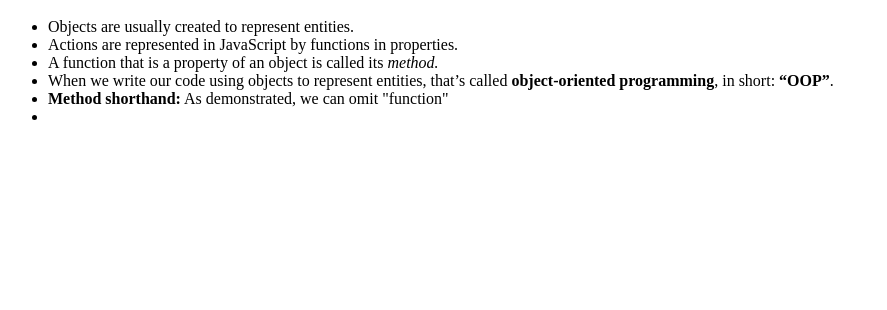
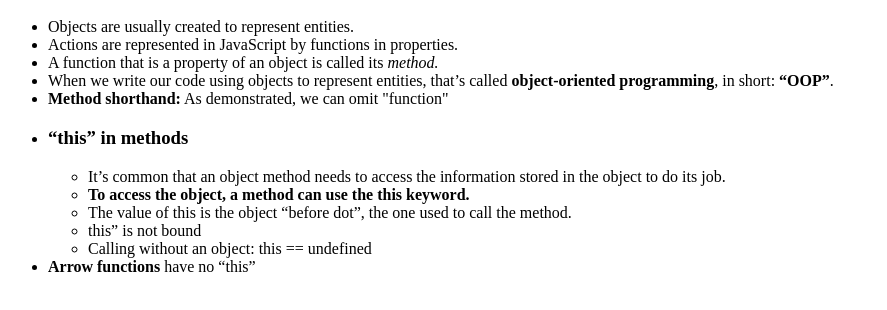
Before and after one commit to yugmani/js-this-info, a website: page index.html in a window 1280 px wide. Shown: the part 48-358 px from the top of the page, without its empty margins (0-887 px from the left). Drawn offline with Linux system fonts and the light colour scheme.

Commit message:
“this” in methods

```diff
--- a/index.html
+++ b/index.html
@@ -14,6 +14,28 @@
     <li>
       <strong>Method shorthand:</strong> As demonstrated, we can omit "function"
     </li>
-    <li></li>
+    <li>
+      <h3>“this” in methods</h3>
+      <ul>
+        <li>
+          It’s common that an object method needs to access the information
+          stored in the object to do its job.
+        </li>
+        <li>
+          <strong
+            >To access the object, a method can use the this keyword.</strong
+          >
+        </li>
+        <li>
+          The value of this is the object “before dot”, the one used to call the
+          method.
+        </li>
+
+        <li>this” is not bound</li>
+        <li>Calling without an object: this == undefined</li>
+      </ul>
+    </li>
+    <li><strong>Arrow functions</strong> have no “this”</li>
+
   </ul>
 </div>
```
Also changed, not shown: index.js (+75 -0 lines).
